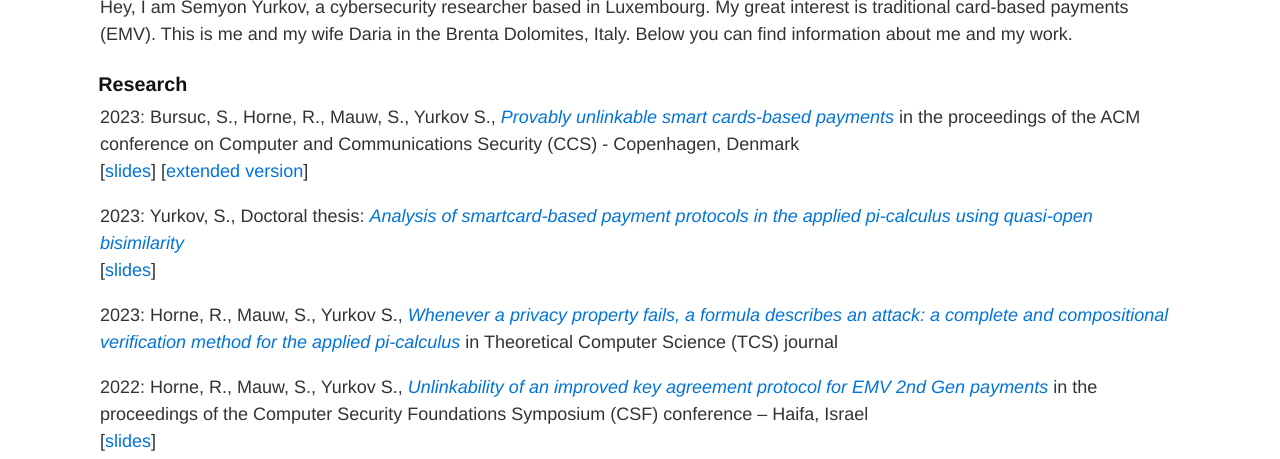
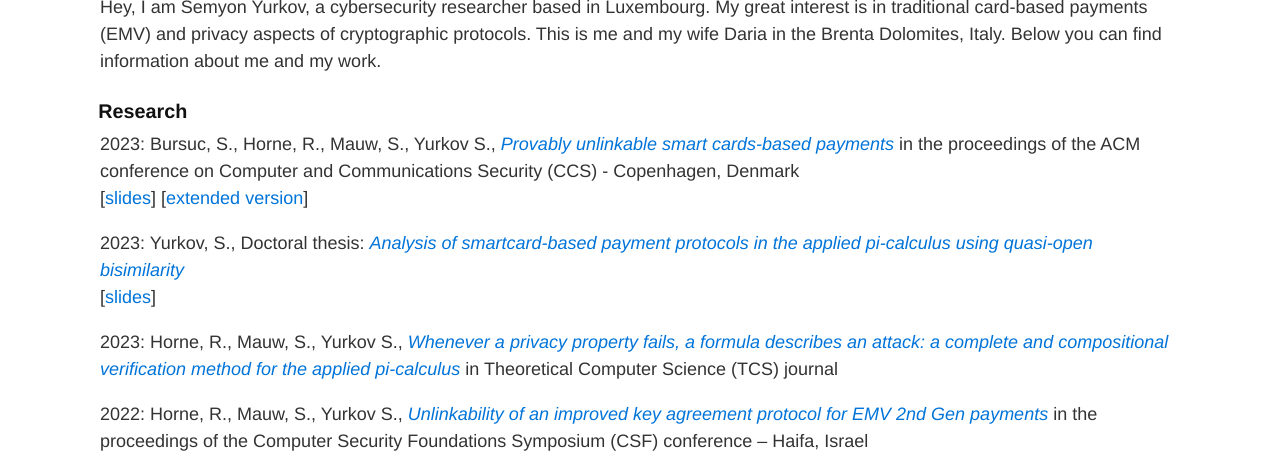
Before and after one commit to marblesurf/marblesurf.github.io, a Jekyll site: the page built from index.md, in a window 1280 px wide and 900 px high, cut to the strip 441-900 px from the top of the window. Built offline with Jekyll 4.4.1, drawn with Linux system fonts in a browser that asks for light colours.

Commit message:
Update index.md

```diff
--- a/index.md
+++ b/index.md
@@ -4,7 +4,7 @@ layout: default
 ¯\\\_(ツ)\_/¯
 ![Banner](assets/pic.png)
 
-Hey, I am Semyon Yurkov, a cybersecurity researcher based in Luxembourg. My great interest is traditional card-based payments (EMV). This is me and my wife Daria in the Brenta Dolomites, Italy. Below you can find information about me and my work.
+Hey, I am Semyon Yurkov, a cybersecurity researcher based in Luxembourg. My great interest is in traditional card-based payments (EMV) and privacy aspects of cryptographic protocols. This is me and my wife Daria in the Brenta Dolomites, Italy. Below you can find information about me and my work.
 
 ### Research
 
```
